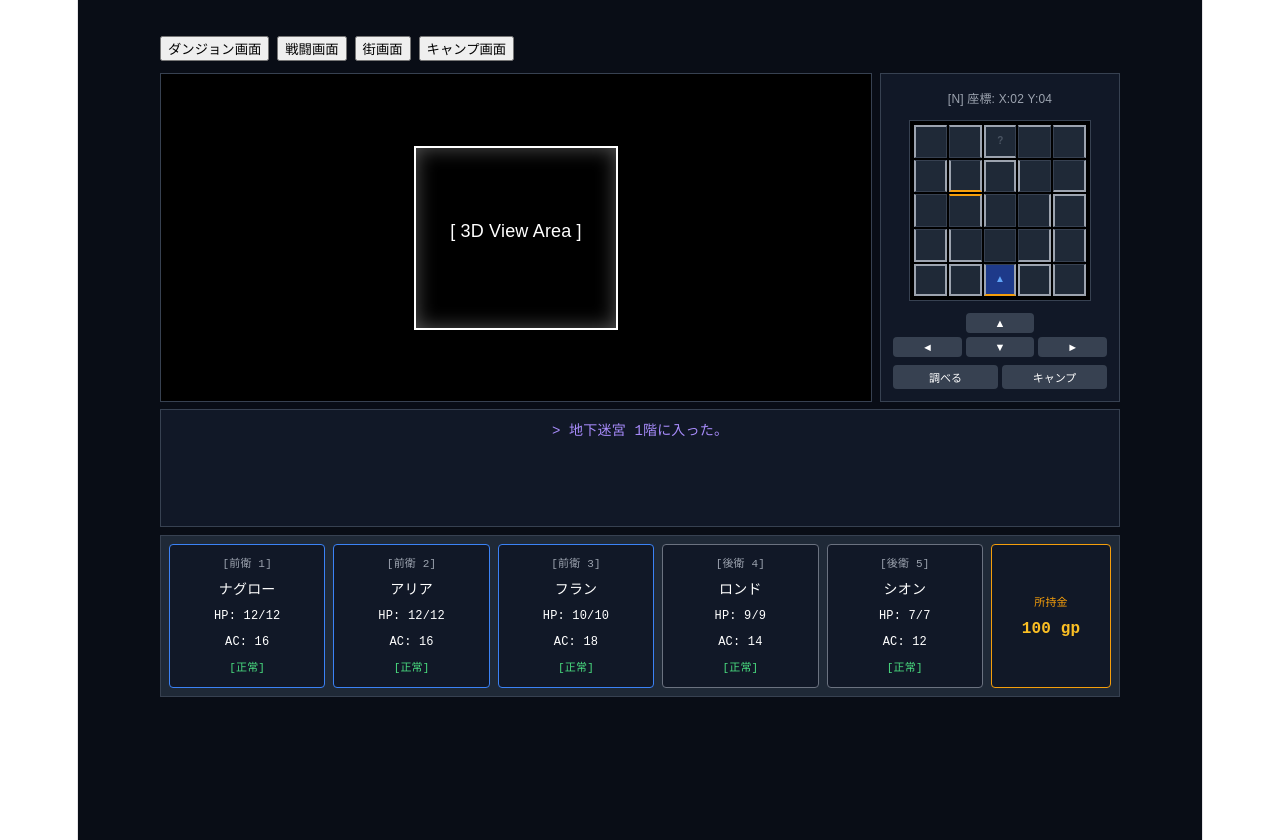
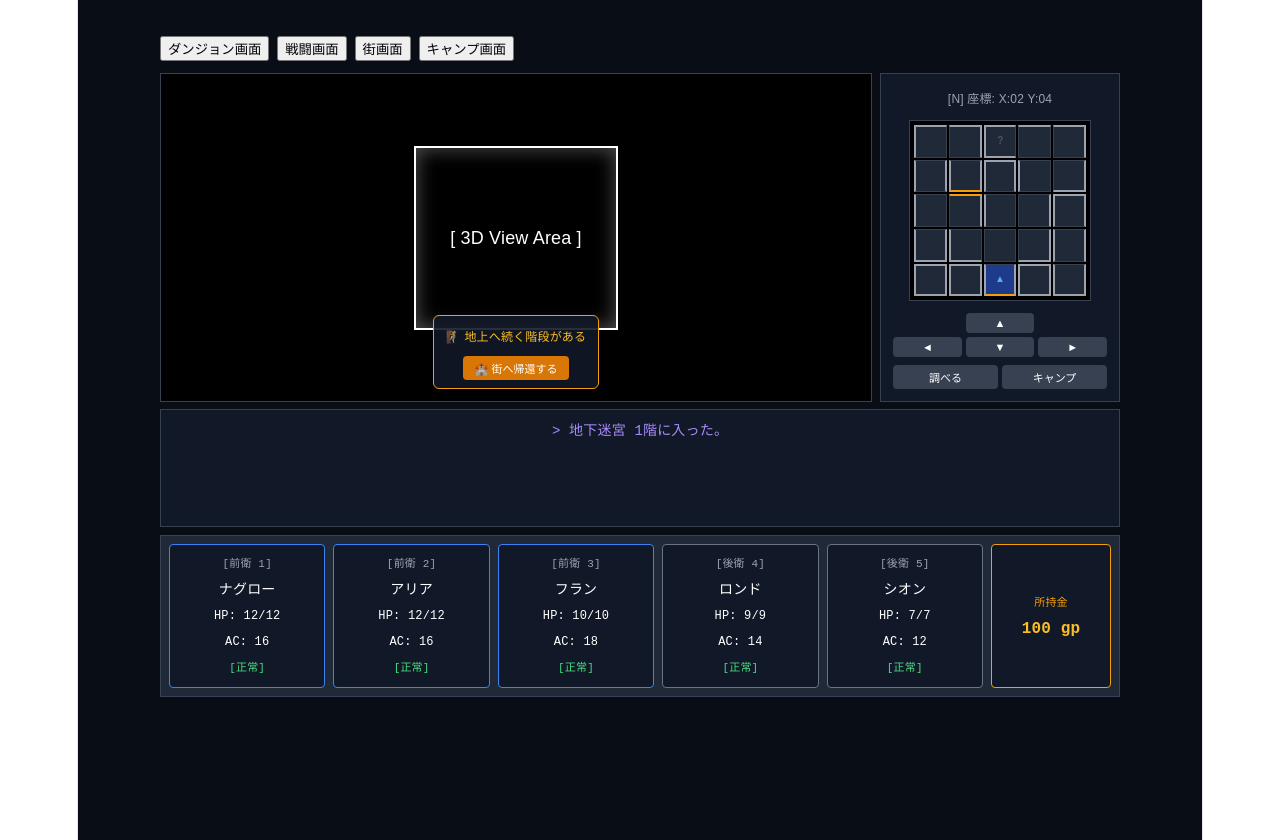
Before and after one commit to ueno-pwcom/wiz5e, a React (Vite) app: page / in a window 1280 px wide. Built offline with nearby package versions, Linux system fonts and the light colour scheme.

Commit message:
街への帰還

```diff
--- a/src/components/DungeonView.tsx
+++ b/src/components/DungeonView.tsx
@@ -7,6 +7,10 @@ export const DungeonView: React.FC = () => {
   const currentMap = useGameStore((state) => state.currentMap);
   const movePlayer = useGameStore((state) => state.movePlayer);
   const enterCamp = useGameStore((state) => state.enterCamp);
+  const returnToTown = useGameStore((state) => state.returnToTown); // 街に戻るアクションを取得
+
+  // 現在プレイヤーが足元に置いているタイルの情報を取得
+  const currentTile = currentMap.grid[playerPosition.y]?.[playerPosition.x];
 
   useEffect(() => {
     const handleKeyDown = (e: KeyboardEvent) => {
@@ -44,6 +48,7 @@ export const DungeonView: React.FC = () => {
         backgroundColor: '#000',
         border: '1px solid #374151',
         display: 'flex',
+        flexDirection: 'column',
         justifyContent: 'center',
         alignItems: 'center',
         color: '#4b5563',
@@ -53,10 +58,49 @@ export const DungeonView: React.FC = () => {
           width: '200px',
           height: '180px',
           border: '2px solid #fff',
-          boxShadow: 'inset 0 0 20px #555'
+          boxShadow: 'inset 0 0 20px #555',
+          display: 'flex',
+          justifyContent: 'center',
+          alignItems: 'center'
         }}>
-          <div style={{ textAlign: 'center', marginTop: '70px', color: '#fff' }}>[ 3D View Area ]</div>
+          <div style={{ textAlign: 'center', color: '#fff' }}>[ 3D View Area ]</div>
         </div>
+
+        {/* 階上への階段（stairs_up）イベントオーバーレイ */}
+        {currentTile?.event?.type === 'stairs_up' && (
+          <div style={{
+            position: 'absolute',
+            bottom: '12px',
+            backgroundColor: 'rgba(17, 24, 39, 0.9)',
+            border: '1px solid #f59e0b',
+            borderRadius: '6px',
+            padding: '8px 12px',
+            textAlign: 'center',
+            display: 'flex',
+            flexDirection: 'column',
+            alignItems: 'center',
+            gap: '6px'
+          }}>
+            <div style={{ color: '#fbbf24', fontSize: '12px', fontWeight: 'bold' }}>
+              🧗 地上へ続く階段がある
+            </div>
+            <button
+              onClick={returnToTown}
+              style={{
+                backgroundColor: '#d97706',
+                color: '#fff',
+                border: 'none',
+                borderRadius: '4px',
+                padding: '4px 12px',
+                fontSize: '11px',
+                fontWeight: 'bold',
+                cursor: 'pointer'
+              }}
+            >
+              🏰 街へ帰還する
+            </button>
+          </div>
+        )}
       </div>
 
       {/* ミニマップ & コマンド */}
@@ -96,7 +140,7 @@ export const DungeonView: React.FC = () => {
                   color: isPlayerHere ? '#60a5fa' : '#4b5563',
                   fontWeight: 'bold'
                 }}>
-                  {isPlayerHere ? getFacingIcon(playerPosition.facing) : (tile.event ? '?' : '')}
+                  {isPlayerHere ? getFacingIcon(playerPosition.facing) : (tile.event?.type === 'stairs_up' ? '▲' : tile.event ? '?' : '')}
                 </div>
               );
             })
--- a/src/store/useGameStore.tsx
+++ b/src/store/useGameStore.tsx
@@ -77,6 +77,8 @@ interface GameState {
 
   shortRest: () => void;
   longRest: () => void;
+
+  returnToTown: () => void;
 
   selectedCharacterId: string | null;
   setSelectedCharacterId: (id: string | null) => void;
@@ -1014,6 +1016,20 @@ export const useGameStore = create<GameState>((set, get) => ({
     addLog('パーティは大休憩をとり、HP・ヒットダイス・呪文スロットが全回復した！', 'heal');
   },
 
+  // 🏰 地上（街）へ帰還する
+  returnToTown: () => {
+    const { addLog } = get();
+    addLog('🏰 階段を上り、無事に地上（街）へ帰還した。', 'info');
+
+    set({
+      scene: 'town',
+      combatants: [],
+      currentTurnIndex: 0,
+      battleReward: null,
+      showResultModal: false,
+    });
+  },
+
   selectedCharacterId: null,
   setSelectedCharacterId: (id) => set({ selectedCharacterId: id }),
 }));
```
